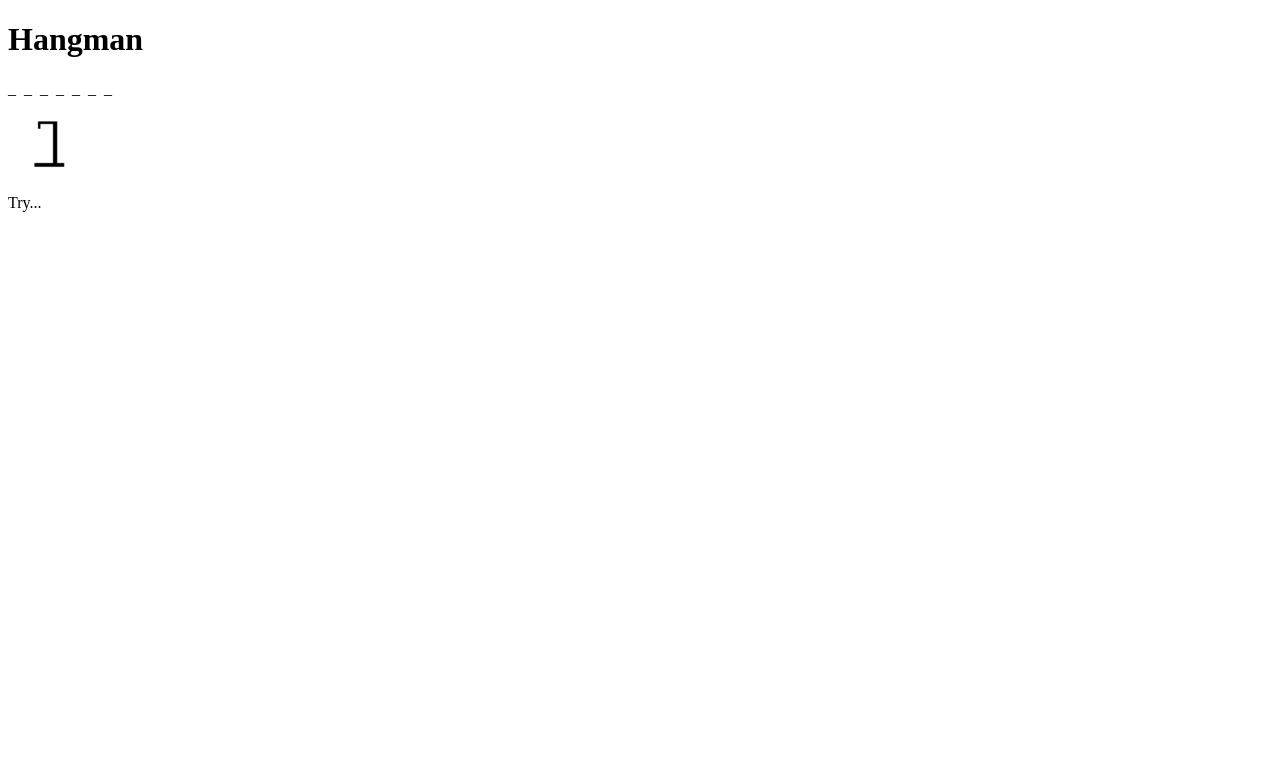
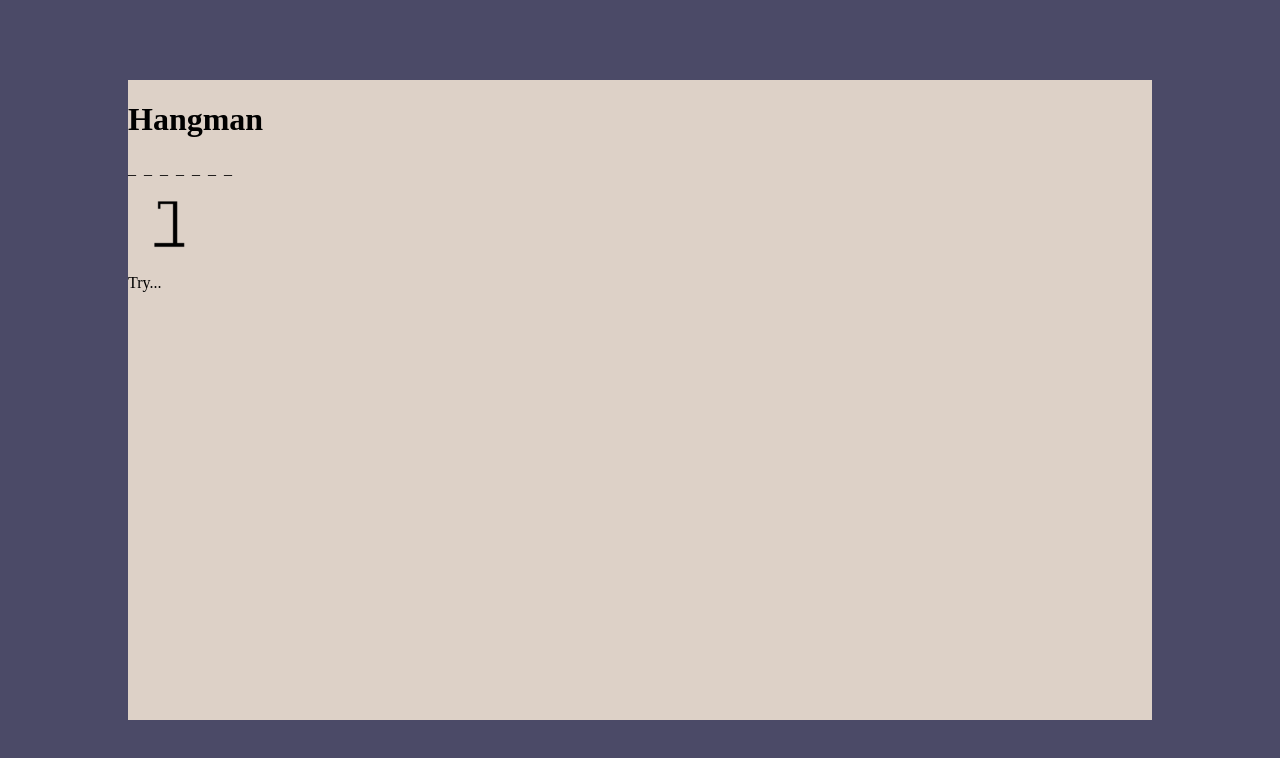
Before and after one commit to GhitaB/hangman, a plain HTML site: page index.html in a window 1280 px wide. Drawn offline with nearby package versions, Linux system fonts and the light colour scheme.

Commit message:
Add some style, colors.

```diff
--- a/index.html
+++ b/index.html
@@ -5,6 +5,7 @@
     <title>Hangman</title>
   </head>
   <body>
+    <div class="container">
       <h1>Hangman</h1>
 
       <p id="public-word">_______</p>
@@ -20,9 +21,29 @@
 
       <script src="script.js"></script>
 
+    </div>
+
     <style>
+      /*
+        https://coolors.co/ddd1c7-c2cfb2-8db580-7e8987-4b4a67
+        #ddd1c7 #c2cfb2 #8db580 #7e8987 #4b4a67
+       */
+
       p#public-word {
         letter-spacing: 0.5em;
+      }
+
+      body {
+        background: #4b4a67;
+      }
+
+      div.container {
+        background: #ddd1c7;
+        position: absolute;
+        top: 10%;
+        left: 10%;
+        right: 10%;
+        bottom: 10%;
       }
     </style>
   </body>
```
Lines whose indentation alone changed are shown as unchanged.
